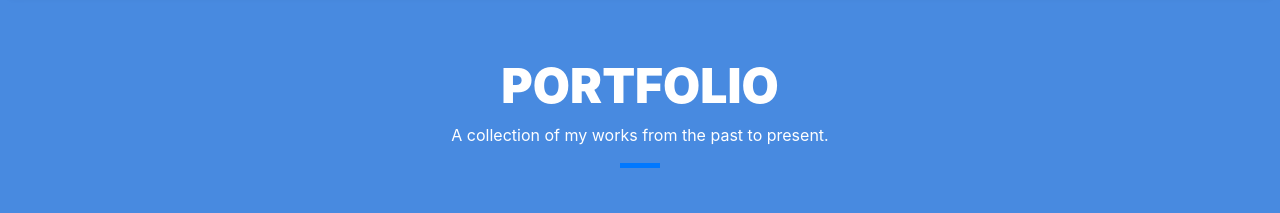
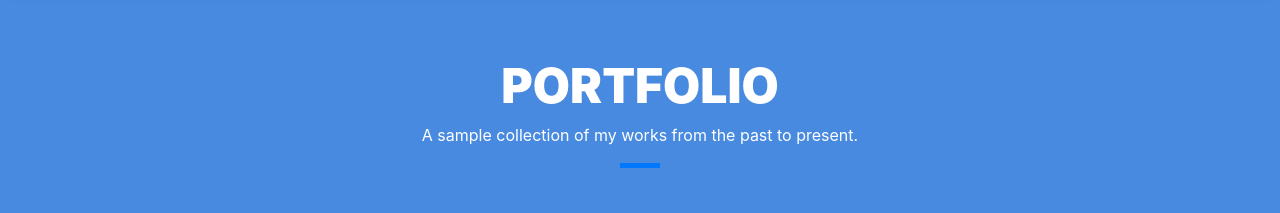
Before and after one commit to Evantopian/port_2020, a plain HTML site: page index.html in a window 1280 px wide. Shown: the part 3340-3553 px from the top of the page. Drawn offline with Linux system fonts and the light colour scheme; files whose address does not match are found by name.

Commit message:
Updated Profolio Description

```diff
--- a/index.html
+++ b/index.html
@@ -356,7 +356,7 @@
               <strong>Portfolio</strong>
             </h3>
             <p class="subtitle-a">
-              A collection of my works from the past to present.
+              A sample collection of my works from the past to present.
             </p>
             <div class="line-mf"></div>
           </div>
```
